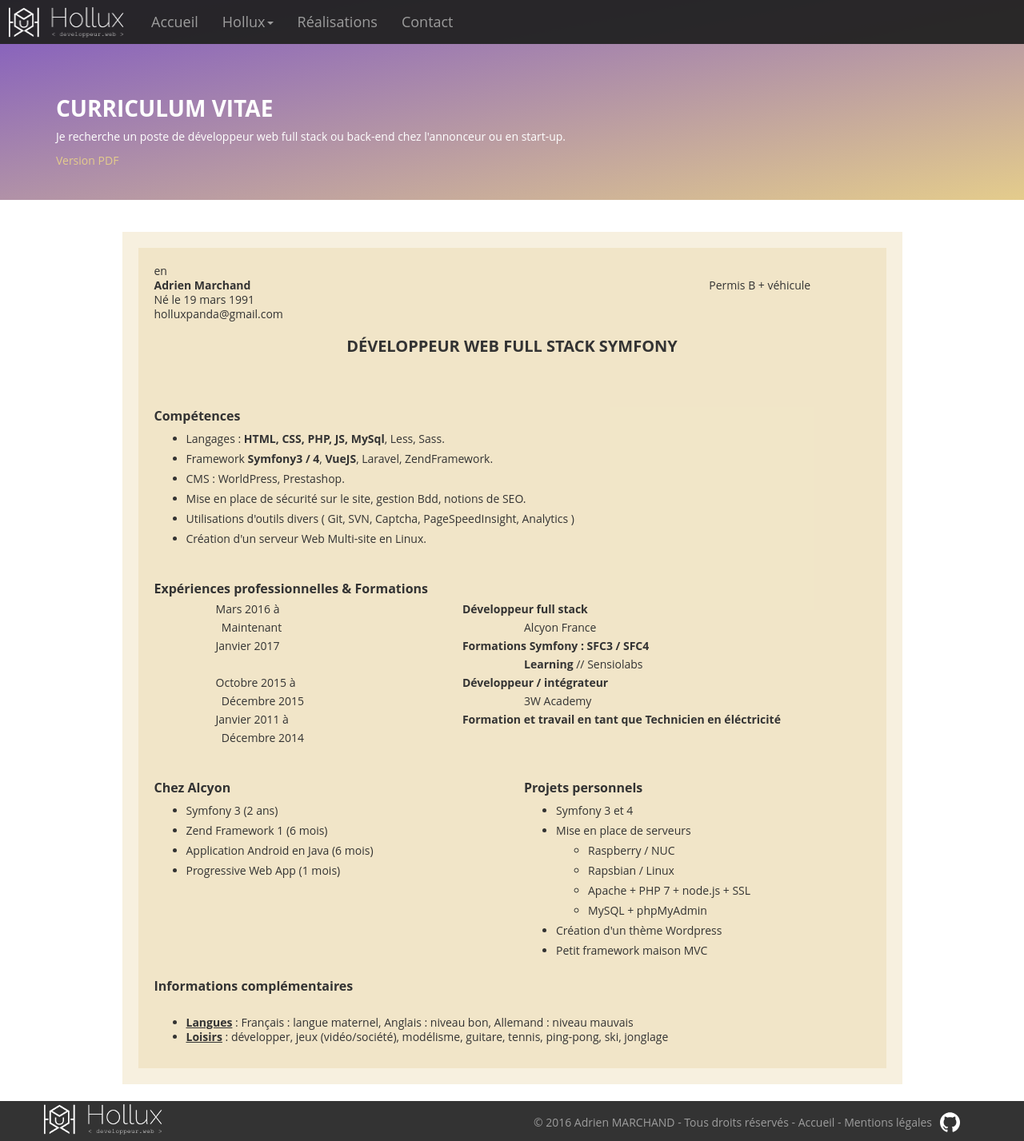
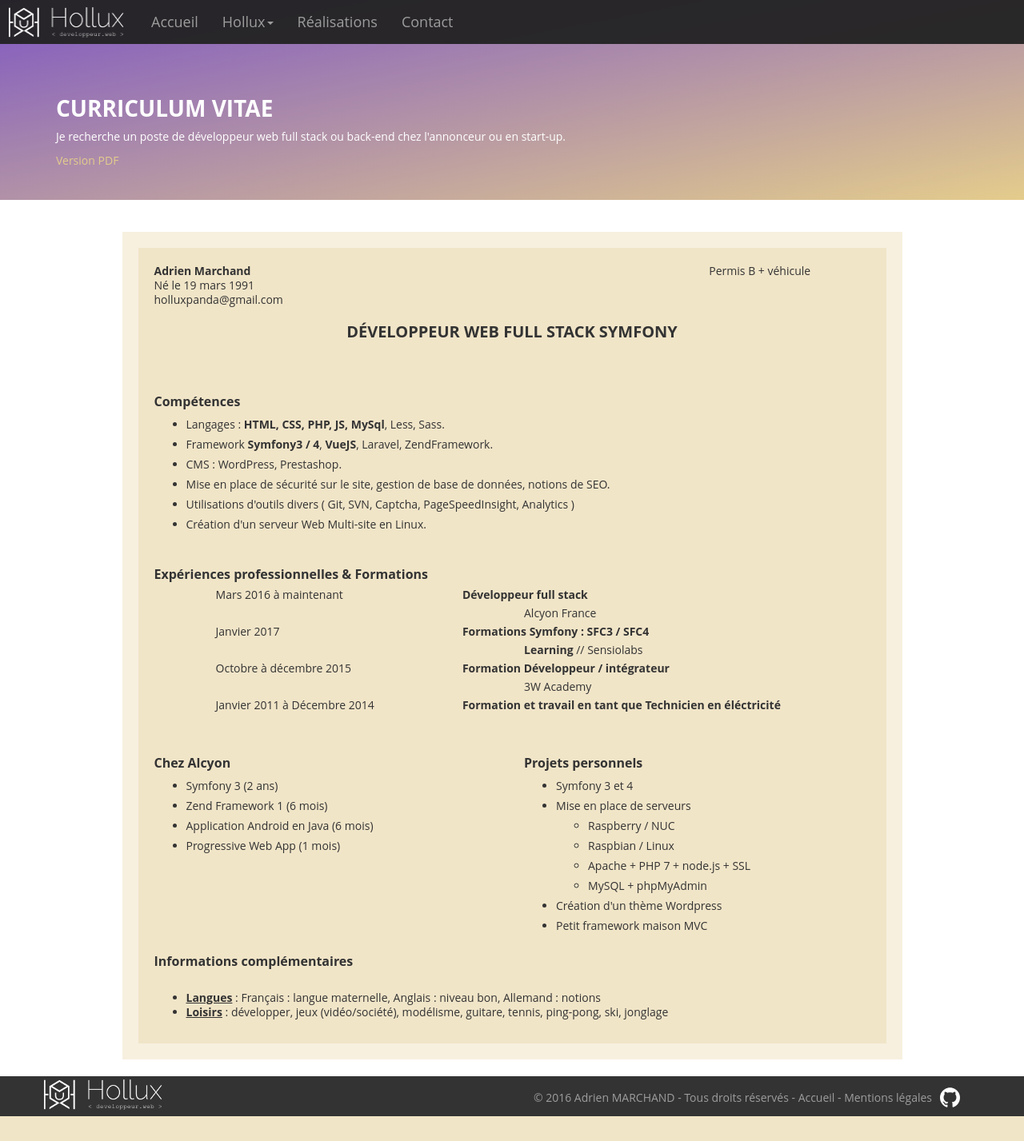
Before and after one commit to Hollux/HolluxLand4, a Symfony app: template templates/hollux/cv.html.twig in a window 1280 px wide. Shown: the whole page at 80% size. After the commit the page ends 1396 px from the top, so only its background shows below. Run offline with Twig, Linux system fonts and the light colour scheme; the template is opened without the code that fills it, so the values that code supplies are empty; some libraries are stand-ins or nearby versions.

Commit message:
corrections CV

```diff
--- a/templates/hollux/cv.html.twig
+++ b/templates/hollux/cv.html.twig
@@ -11,7 +11,7 @@
     <div class="container">
         <div class="row">
             <div class="col-sm-offset-1 col-sm-10 CV">
-                <div class="CV">en
+                <div class="CV">
                     <div class="row">
                         <div class="col-sm-3"><b>Adrien Marchand</b></div>
                         <div class="col-sm-offset-6 col-sm-3">Permis B + véhicule</div>
@@ -35,10 +35,10 @@
                             <p>Framework <b>Symfony3 / 4</b>, <b>VueJS</b>, Laravel, ZendFramework.</p>
                         </li>
                         <li>
-                            <p>CMS : WorldPress, Prestashop.</p>
+                            <p>CMS : WordPress, Prestashop.</p>
                         </li>
                         <li>
-                            <p>Mise en place de sécurité sur le site, gestion Bdd, notions de SEO.</p>
+                            <p>Mise en place de sécurité sur le site, gestion de base de données, notions de SEO.</p>
                         </li>
                         <li>
                             <p>Utilisations d'outils divers ( Git, SVN, Captcha, PageSpeedInsight, Analytics )</p>
@@ -53,7 +53,7 @@
                     {#Alcyon#}
                     <div class="row">
                         <div class="col-sm-offset-1 col-sm-4 col-xs-5">
-                            <p>Mars 2016 à</p>
+                            <p>Mars 2016 à maintenant</p>
                         </div>
                         <div class="col-xs-7">
                             <p><b>Développeur full stack</b></p>
@@ -61,7 +61,7 @@
                     </div>
                     <div class="row">
                         <div class="col-sm-offset-1 col-sm-4 col-xs-5">
-                            <p>&nbsp Maintenant</p>
+                            <p></p>
                         </div>
                         <div class="col-xs-offset-1 col-xs-6">
                             <p>Alcyon France</p>
@@ -86,15 +86,15 @@
                     {#Formation dev#}
                     <div class="row">
                         <div class="col-sm-offset-1 col-sm-4 col-xs-5">
-                            <p>Octobre 2015 à </p>
+                            <p>Octobre à décembre 2015</p>
                         </div>
                         <div class="col-xs-7">
-                            <p><b>Développeur / intégrateur</b></p>
+                            <p><b>Formation Développeur / intégrateur</b></p>
                         </div>
                     </div>
                     <div class="row">
                         <div class="col-sm-offset-1 col-sm-4 col-xs-5">
-                            <p>&nbsp Décembre 2015</p>
+                            <p></p>
                         </div>
                         <div class="col-xs-offset-1 col-xs-6">
                             <p>3W Academy</p>
@@ -103,7 +103,7 @@
                     {#tech elec#}
                     <div class="row">
                         <div class="col-sm-offset-1 col-sm-4 col-xs-5">
-                            <p>Janvier 2011 à </p>
+                            <p>Janvier 2011 à Décembre 2014</p>
                         </div>
                         <div class="col-xs-7">
                             <p><b>Formation et travail en tant que Technicien en éléctricité</b></p>
@@ -111,7 +111,7 @@
                     </div>
                     <div class="row">
                         <div class="col-sm-offset-1 col-sm-4 col-xs-5">
-                            <p>&nbsp Décembre 2014</p>
+                            <p></p>
                         </div>
                     </div>
 {#                    #}{#formation tech#}{#
@@ -191,7 +191,7 @@
                                             <p>Raspberry / NUC</p>
                                         </li>
                                         <li>
-                                            <p>Rapsbian / Linux</p>
+                                            <p>Raspbian / Linux</p>
                                         </li>
                                         <li>
                                             <p> Apache + PHP 7 + node.js + SSL</p>
@@ -215,7 +215,7 @@
                     <br>
                     <ul>
                         <li>
-                            <span class="infoComp">Langues</span> : Français : langue maternel, Anglais : niveau bon, Allemand : niveau mauvais
+                            <span class="infoComp">Langues</span> : Français : langue maternelle, Anglais : niveau bon, Allemand : notions
                         </li>
                         <li>
                             <span class="infoComp">Loisirs</span> : développer, jeux (vidéo/société), modélisme, guitare, tennis, ping-pong, ski, jonglage
```
